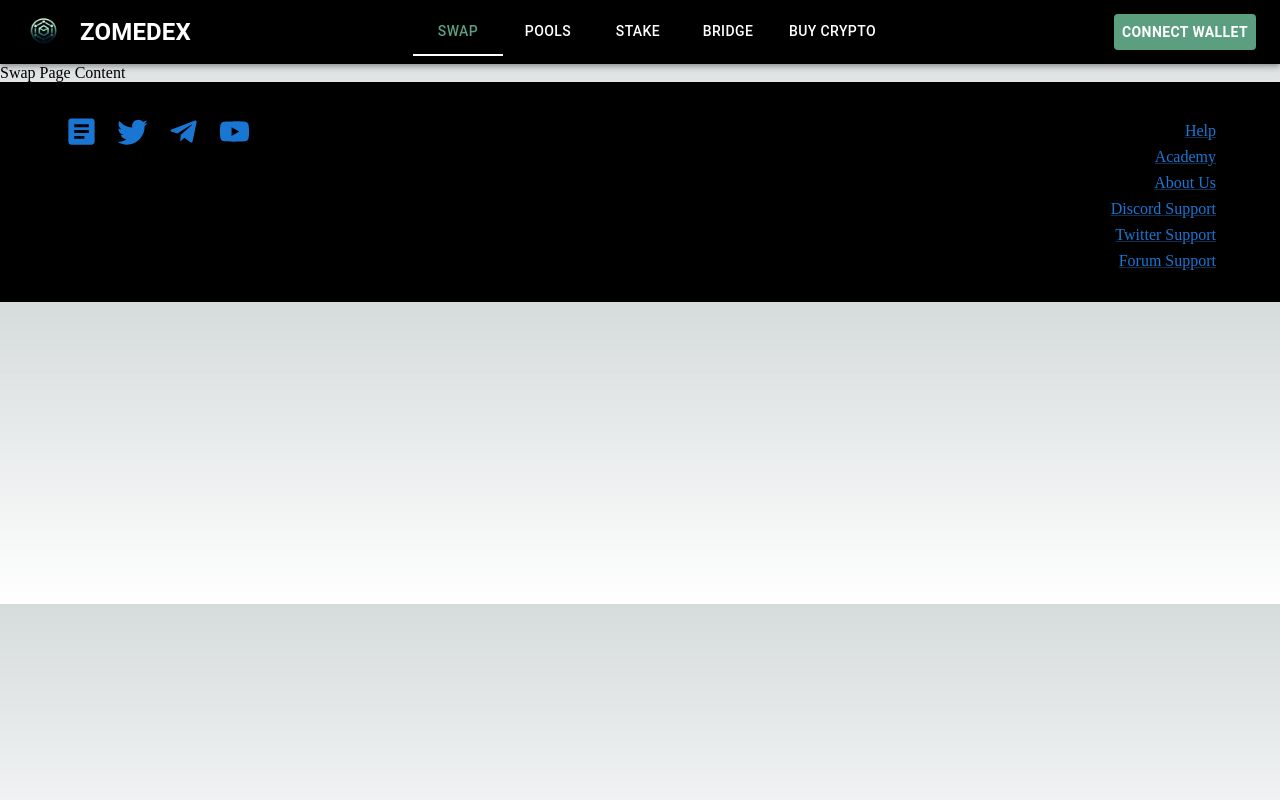
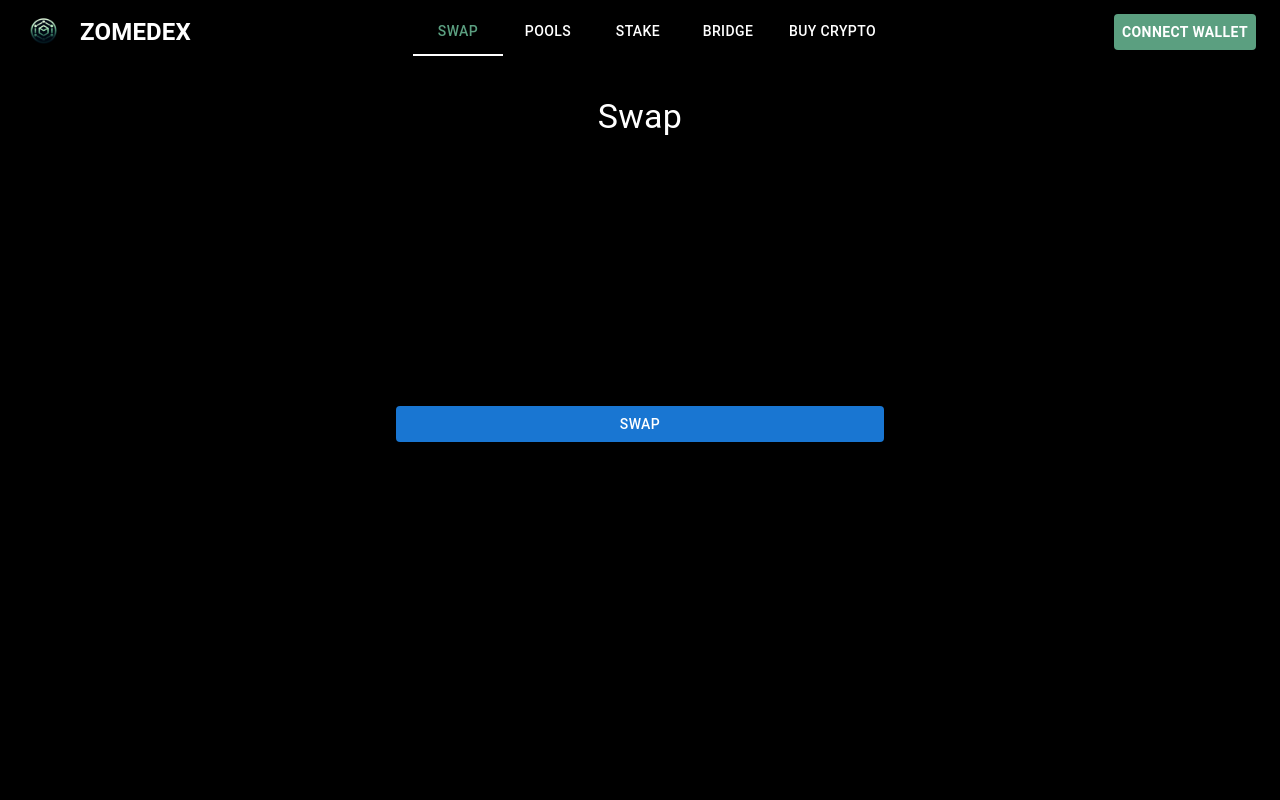
Before and after one commit to Jadedvi104/charity-dex-free, a Next.js app: page /swap in a window 1280 px wide. Shown: the top 800 px of the page. Built offline with nearby package versions, Linux system fonts and the light colour scheme.

Commit message:
change bg color for each page

```diff
--- a/src/app/swap/page.tsx
+++ b/src/app/swap/page.tsx
@@ -1,9 +1,86 @@
-'use client'
+"use client";
 
-import React from 'react';
+import React, { useState } from "react";
+import {
+  Container,
+  Box,
+  Typography,
+  TextField,
+  Button,
+  MenuItem,
+  Select,
+  FormControl,
+  InputLabel,
+} from "@mui/material";
 
 const SwapPage: React.FC = () => {
-  return <div>Swap Page Content</div>;
+  const [fromToken, setFromToken] = useState("");
+  const [toToken, setToToken] = useState("");
+  const [amount, setAmount] = useState("");
+
+  const handleSwap = () => {
+    // Swap logic here
+    console.log(`Swapping ${amount} of ${fromToken} to ${toToken}`);
+  };
+
+  return (
+    <Box sx={{ backgroundColor: 'black', color: 'white', minHeight: '100vh' }}>
+      <Container maxWidth="sm">
+        <Box
+          sx={{
+            p: 4,
+            borderRadius: 2,
+            boxShadow: 3,
+            backgroundColor: "white.paper",
+          }}
+        >
+          <Typography variant="h4" align="center" gutterBottom>
+            Swap
+          </Typography>
+          <FormControl fullWidth margin="normal">
+            <InputLabel>From</InputLabel>
+            <Select
+              value={fromToken}
+              onChange={(e) => setFromToken(e.target.value)}
+            >
+              <MenuItem value="ETH">ETH</MenuItem>
+              <MenuItem value="DAI">DAI</MenuItem>
+              <MenuItem value="USDC">USDC</MenuItem>
+              {/* Add more tokens as needed */}
+            </Select>
+          </FormControl>
+          <FormControl fullWidth margin="normal">
+            <InputLabel>To</InputLabel>
+            <Select
+              value={toToken}
+              onChange={(e) => setToToken(e.target.value)}
+            >
+              <MenuItem value="ETH">ETH</MenuItem>
+              <MenuItem value="DAI">DAI</MenuItem>
+              <MenuItem value="USDC">USDC</MenuItem>
+              {/* Add more tokens as needed */}
+            </Select>
+          </FormControl>
+          <TextField
+            fullWidth
+            margin="normal"
+            label="Amount"
+            value={amount}
+            onChange={(e) => setAmount(e.target.value)}
+          />
+          <Button
+            fullWidth
+            variant="contained"
+            color="primary"
+            onClick={handleSwap}
+            sx={{ mt: 2 }}
+          >
+            Swap
+          </Button>
+        </Box>
+      </Container>
+    </Box>
+  );
 };
 
 export default SwapPage;
```
Also changed, not shown: src/app/bridge/page.tsx (+8 -1 lines), src/app/buy-crypto/page.tsx (+8 -1 lines), src/app/pools/page.tsx (+9 -2 lines), src/app/stake/page.tsx (+8 -1 lines).
